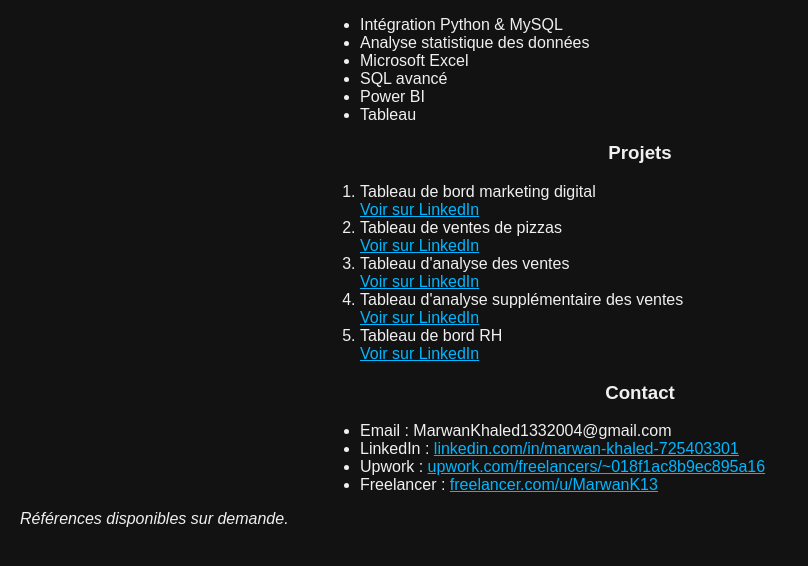
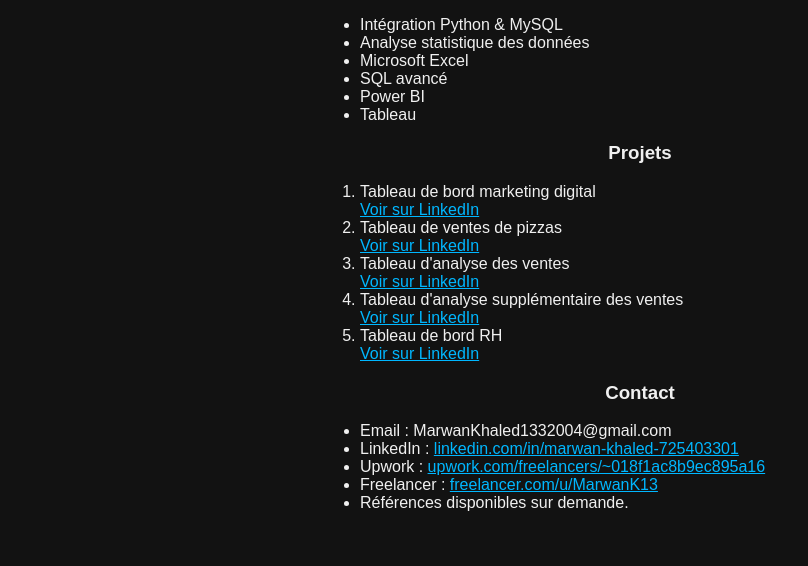
Before and after one commit to Marwan-Khaled13/Marwan-Khaled.github.io, a plain HTML site: page index-fr.html in a window 1280 px wide. Shown: the part 192-758 px from the top of the page, without its empty margins (0-808 px from the left). Drawn offline with Linux system fonts and the light colour scheme.

Commit message:
Update index-fr.html

```diff
--- a/index-fr.html
+++ b/index-fr.html
@@ -63,8 +63,8 @@
       <li>LinkedIn : <a href="https://linkedin.com/in/marwan-khaled-725403301" target="_blank" rel="noopener noreferrer">linkedin.com/in/marwan-khaled-725403301</a></li>
       <li>Upwork : <a href="https://www.upwork.com/freelancers/~018f1ac8b9ec895a16" target="_blank" rel="noopener noreferrer">upwork.com/freelancers/~018f1ac8b9ec895a16</a></li>
       <li>Freelancer : <a href="https://freelancer.com/u/MarwanK13" target="_blank" rel="noopener noreferrer">freelancer.com/u/MarwanK13</a></li>
+      <li>Références disponibles sur demande.</li>
     </ul>
-    <p><em>Références disponibles sur demande.</em></p>
   </section>
 </body>
 </html>
```
